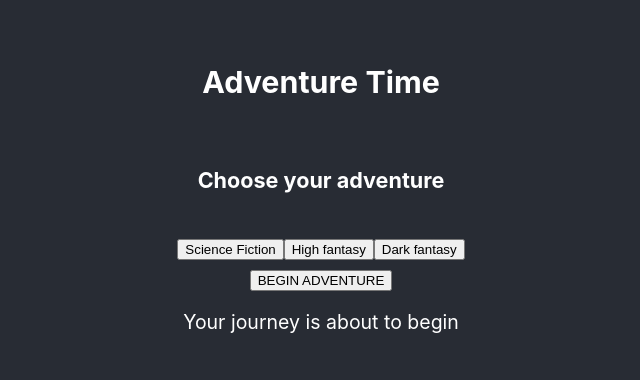
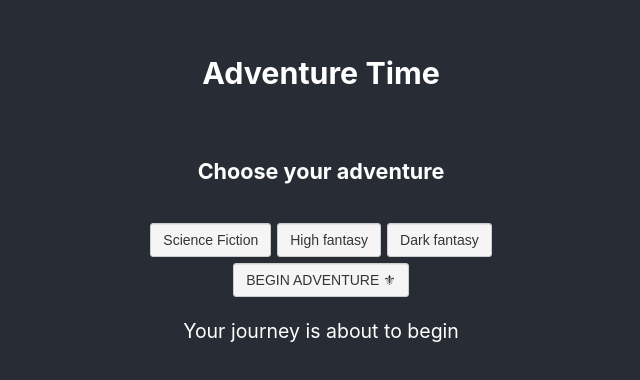
Before and after one commit to Dev0dyssey/Projects, a React (Create React App) app in the folder adventure-ai-time/: page / in a window 1280 px wide. Shown: the part 206-586 px from the top of the page, without its empty margins (319-959 px from the left). Built offline with nearby package versions, Linux system fonts and the light colour scheme.

Commit message:
Added custom styling to some components

```diff
--- a/adventure-ai-time/package.json
+++ b/adventure-ai-time/package.json
@@ -36,5 +36,9 @@
       "last 1 firefox version",
       "last 1 safari version"
     ]
+  },
+  "devDependencies": {
+    "node-sass": "^7.0.3",
+    "sass-loader": "^13.2.0"
   }
 }
--- a/adventure-ai-time/src/App.js
+++ b/adventure-ai-time/src/App.js
@@ -1,3 +1,4 @@
+import "./Styles/styling.css";
 import { Configuration, OpenAIApi } from "openai";
 import { useState } from "react";
 
@@ -65,7 +66,7 @@ function App() {
               textAlign: "justify",
               fontSize: "0.75em",
               display: "grid",
-              justifyItems: "center"
+              justifyItems: "center",
             }}
           >
             {line}
@@ -79,7 +80,11 @@ function App() {
     return (
       <div>
         {optionChoices.map((item, index) => (
-          <button key={index} onClick={() => continueAdventure(story, item)}>
+          <button
+            className="button"
+            key={index}
+            onClick={() => continueAdventure(story, item)}
+          >
             {item}
           </button>
         ))}
@@ -93,20 +98,31 @@ function App() {
         <h3>Adventure Time</h3>
         <h5>Choose your adventure</h5>
         <div>
-          <button onClick={() => setGenrePrompt("Science Fiction")}>
+          <button
+            className="button"
+            onClick={() => setGenrePrompt("Science Fiction")}
+          >
             Science Fiction
           </button>
-          <button onClick={() => setGenrePrompt("High Fantasy")}>
+          <button
+            className="button"
+            onClick={() => setGenrePrompt("High Fantasy")}
+          >
             High fantasy
           </button>
-          <button onClick={() => setGenrePrompt("Dark Fantasy")}>
+          <button
+            className="button"
+            onClick={() => setGenrePrompt("Dark Fantasy")}
+          >
             Dark fantasy
           </button>
         </div>
         <div>
-          <button onClick={startAdventure}>BEGIN ADVENTURE</button>
+          <button className="button" onClick={startAdventure}>
+            BEGIN ADVENTURE <span>&#9884;</span>
+          </button>
         </div>
-        <div style={{width: "50%"}}>{TextWithLineBreaks(story)}</div>
+        <div style={{ width: "50%" }}>{TextWithLineBreaks(story)}</div>
         {options.length > 0 && <div>{choiceButtons(options)}</div>}
       </header>
     </div>
--- /dev/null
+++ b/adventure-ai-time/src/Styles/styling.css
@@ -0,0 +1,18 @@
+.button {
+  background-color: #f5f5f5;
+  border: 1px solid #ccc;
+  border-radius: 3px;
+  box-shadow: 0 1px 1px rgba(0, 0, 0, 0.075) inset;
+  color: #333;
+  cursor: pointer;
+  display: inline-block;
+  font-size: 14px;
+  font-weight: 400;
+  line-height: 20px;
+  padding: 6px 12px;
+  text-align: center;
+  text-shadow: 0 1px 1px rgba(255, 255, 255, 0.75);
+  vertical-align: middle;
+  white-space: nowrap;
+  margin: 3px;
+}
```
Also changed, not shown: 2 other files (tests, documents, lock files or other folders).
